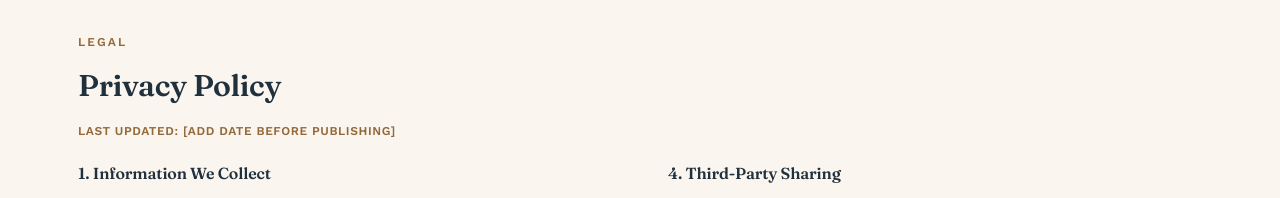
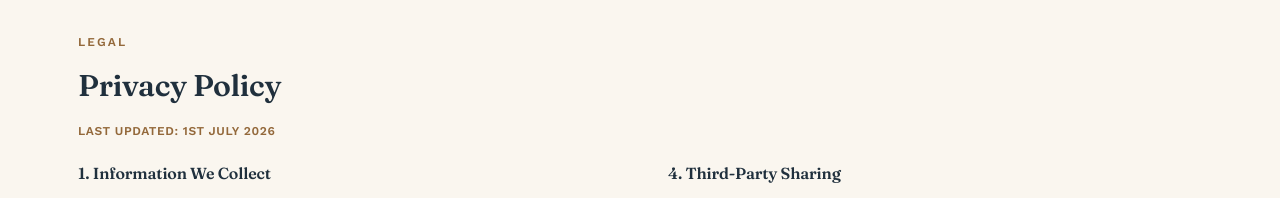
Before and after one commit to ddynamick/luxe_homedecor, a plain HTML site: page index.html in a window 1280 px wide. Shown: the part 6140-6338 px from the top of the page. Drawn offline with nearby package versions, Linux system fonts and the light colour scheme.

Commit message:
Update index.html

```diff
--- a/index.html
+++ b/index.html
@@ -391,7 +391,7 @@ body.edit-mode .about-photo .placeholder-photo::after{content:"Click to replace
   <div class="wrap">
     <span class="eyebrow" data-editable="text">Legal</span>
     <h2 data-editable="text">Privacy Policy</h2>
-    <span class="legal-updated">Last updated: [Add date before publishing]</span>
+    <span class="legal-updated">Last updated: 1st July 2026</span>
     <div class="legal-columns">
       <div>
         <div class="legal-block"><h4>1. Information We Collect</h4><p data-editable="text">When you contact us or browse this site, we may collect information such as your name, phone number, and enquiry details. We do not collect payment card details.</p></div>
```
